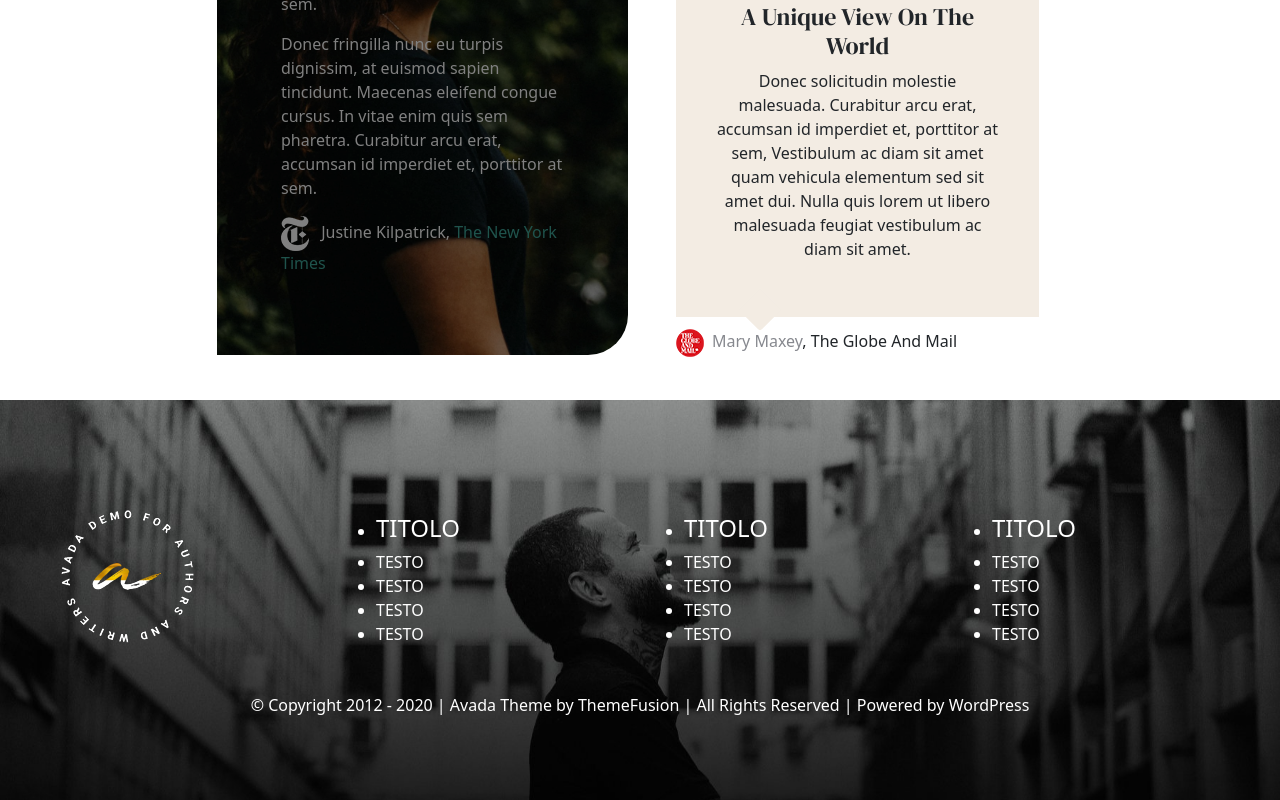
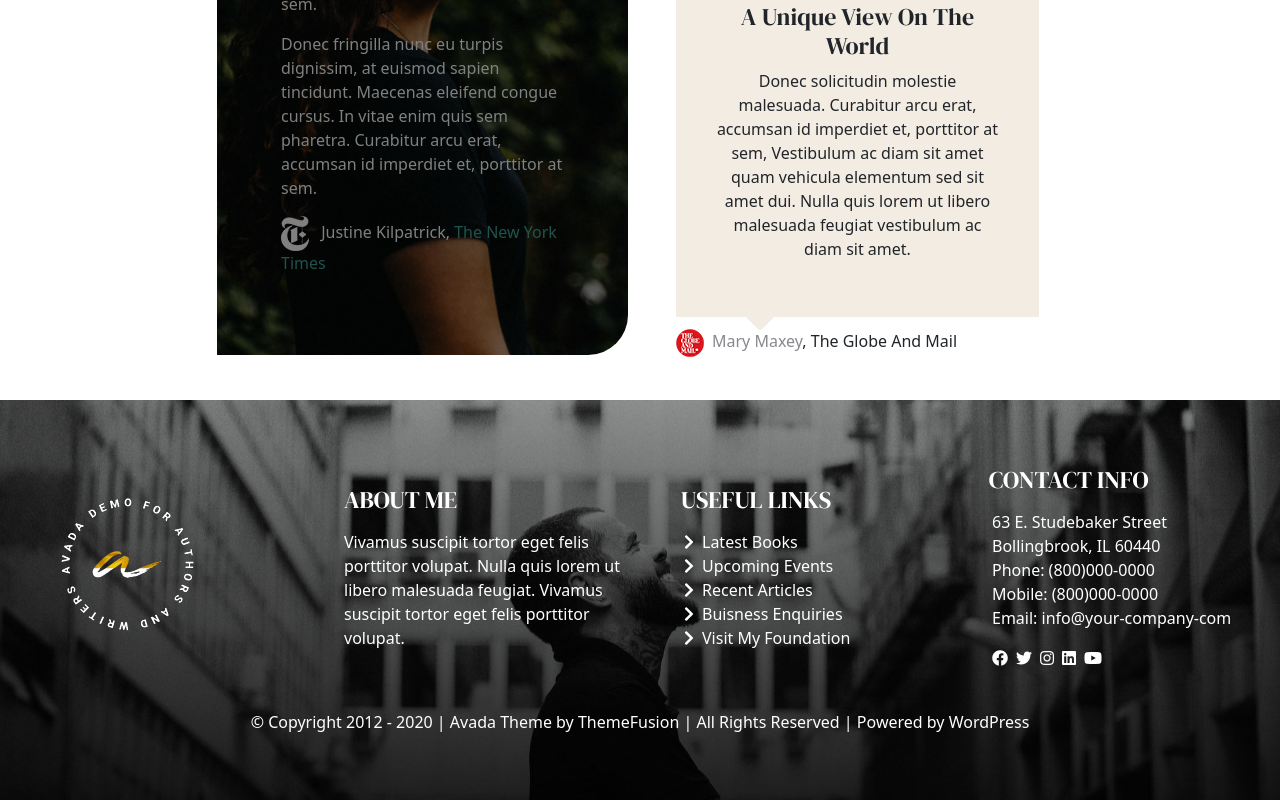
Before and after one commit to Riki420/proj-html-vuejs, a Vue app: page / in a window 1280 px wide. Shown: the part 2039-2839 px from the top of the page. Built offline with nearby package versions, Linux system fonts and the light colour scheme; a web font is replaced by a local one.

Commit message:
adjust content footer

```diff
--- a/src/assets/scss/_text.scss
+++ b/src/assets/scss/_text.scss
@@ -5,65 +5,64 @@
 //--------------------------------------------------------------------------------------//
 
 //COLOR CUBE
-.tundora{
+.tundora {
   color: $tundora;
 }
-.suvaGray{
+.suvaGray {
   color: $suvaGray;
 }
-.cornFlowerBlue{
+.cornFlowerBlue {
   color: $cornFlowerBlue;
 }
-.pumice{
+.pumice {
   color: $pumice;
 }
-.blueLagoon{
+.blueLagoon {
   color: $blueLagoon;
 }
-.cornHarvest{
+.cornHarvest {
   color: $cornHarvest;
 }
-.fountainBlue{
+.fountainBlue {
   color: $fountainBlue;
 }
-.alizarinCrimson{
-    color: $alizarinCrimson
+.alizarinCrimson {
+  color: $alizarinCrimson;
 }
 
 //MEDIAN CUT
-.dawnPink{
+.dawnPink {
   color: $dawnPink;
 }
-.codGray{
+.codGray {
   color: $codGray;
 }
-.pewter{
+.pewter {
   color: $pewter;
 }
-.sandDune{
+.sandDune {
   color: $sandDune;
 }
-.osloGray{
+.osloGray {
   color: $osloGray;
 }
 
 //MATERIAL DESIGN
-.anzac{
+.anzac {
   color: $anzac;
 }
-.scorpion{
+.scorpion {
   color: $scorpion;
 }
-.keppel{
+.keppel {
   color: $keppel;
 }
-.merlin{
+.merlin {
   color: $merlin;
 }
-.tan{
+.tan {
   color: $tan;
 }
-
 
 //--------------------------------------------------------------------------------------//
 //                                                                                      //
@@ -71,18 +70,17 @@
 //                                                                                      //
 //--------------------------------------------------------------------------------------//
 
-.handwrite-big{
-    font-family: 'Kristi', cursive;
+.handwrite-big {
+  font-family: "Kristi", cursive;
   font-size: 64pt;
   color: $cornFlowerBlue;
 }
 
-.handwrite-small{
-    font-family: 'Kristi', cursive;
+.handwrite-small {
+  font-family: "Kristi", cursive;
   font-size: 32pt;
   color: $cornFlowerBlue;
 }
-
 
 //--------------------------------------------------------------------------------------//
 //                                                                                      //
@@ -90,6 +88,12 @@
 //                                                                                      //
 //--------------------------------------------------------------------------------------//
 
-.dm-serif{
-    font-family: 'DM Serif Display', serif;
+.dm-serif {
+  font-family: "DM Serif Display", serif;
 }
+
+/**INDENT**/
+
+.indent-2 {
+  text-indent: 1.2em;
+}
--- a/src/components/Footer.vue
+++ b/src/components/Footer.vue
@@ -1,5 +1,7 @@
 <template>
-  <div class="container-fluid bg-foot mt-4 d-flex align-items-center">
+  <div
+    class="container-fluid bg-foot mt-4 d-flex align-items-center align-content-center"
+  >
     <div class="row p-4 justify-content-center flex-grow-1 align-items-center">
       <!--LOGO FOOTER-->
       <div class="col">
@@ -11,37 +13,85 @@
           />
         </figure>
       </div>
-      <!--FIRST UL-->
-      <div class="col">
-        <ul class="text-white">
-          <li><h4>TITOLO</h4></li>
-          <li>TESTO</li>
-          <li>TESTO</li>
-          <li>TESTO</li>
-          <li>TESTO</li>
-        </ul>
+      <!--ABOUT ME-->
+      <div class="col d-flex flex-column">
+        <div>
+          <h4 class="dm-serif text-white pb-2">ABOUT ME</h4>
+        </div>
+        <div>
+          <p class="text-white">
+            Vivamus suscipit tortor eget felis porttitor volupat. Nulla quis
+            lorem ut libero malesuada feugiat. Vivamus suscipit tortor eget
+            felis porttitor volupat.
+          </p>
+        </div>
       </div>
-      <!--SECOND UL-->
-      <div class="col">
-        <ul class="text-white">
-          <li><h4>TITOLO</h4></li>
-          <li>TESTO</li>
-          <li>TESTO</li>
-          <li>TESTO</li>
-          <li>TESTO</li>
-        </ul>
+      <!--USEFUL LINKS-->
+      <div class="col d-flex flex-column">
+        <div>
+          <h4 class="dm-serif text-white pb-2 indent-2">USEFUL LINKS</h4>
+        </div>
+        <div>
+          <ul class="text-white list-style-none">
+            <li>
+              <a href="#"
+                ><i class="fas fa-chevron-right me-2"></i>Latest Books</a
+              >
+            </li>
+            <li>
+              <a href="#"
+                ><i class="fas fa-chevron-right me-2"></i>Upcoming Events</a
+              >
+            </li>
+            <li>
+              <a href="#"
+                ><i class="fas fa-chevron-right me-2"></i>Recent Articles</a
+              >
+            </li>
+            <li>
+              <a href="#"
+                ><i class="fas fa-chevron-right me-2"></i>Buisness Enquiries</a
+              >
+            </li>
+            <li>
+              <i class="fas fa-chevron-right me-2"></i>Visit My Foundation
+            </li>
+          </ul>
+        </div>
       </div>
-      <!--THIRD UL-->
-      <div class="col">
-        <ul class="text-white">
-          <li><h4>TITOLO</h4></li>
-          <li>TESTO</li>
-          <li>TESTO</li>
-          <li>TESTO</li>
-          <li>TESTO</li>
-        </ul>
+      <!--CONTACT INFO-->
+      <div class="col d-flex flex-column">
+        <div>
+          <h4 class="dm-serif text-white pb-2 indent-2">CONTACT INFO</h4>
+        </div>
+        <div>
+          <ul class="text-white list-style-none">
+            <li>63 E. Studebaker Street Bollingbrook, IL 60440</li>
+            <li>Phone: (800)000-0000</li>
+            <li>Mobile: (800)000-0000</li>
+            <li>Email: info@your-company-com</li>
+          </ul>
+          <ul class="d-flex list-style-none text-white">
+            <li>
+              <a href="#"><i class="fab fa-facebook me-2"></i></a>
+            </li>
+            <li>
+              <a href="#"><i class="fab fa-twitter me-2"></i></a>
+            </li>
+            <li>
+              <a href="#"><i class="fab fa-instagram me-2"></i></a>
+            </li>
+            <li>
+              <a href="#"><i class="fab fa-linkedin me-2"></i></a>
+            </li>
+            <li>
+              <a href="#"><i class="fab fa-youtube me-2"></i></a>
+            </li>
+          </ul>
+        </div>
       </div>
-      <div class="col-12 text-center text-white">
+      <!--COPYRIGHT-->
+      <div class="col-12 text-center text-white mt-4">
         &copy; Copyright 2012 - 2020 | Avada Theme by ThemeFusion | All Rights
         Reserved | Powered by WordPress
       </div>
@@ -62,4 +112,14 @@ export default {
   background-size: cover;
   min-height: 400px;
 }
+.list-inline {
+  display: block;
+}
+.list-style-none {
+  list-style: none;
+  a {
+    text-decoration: none;
+    color: #fff;
+  }
+}
 </style>
```
Lines whose indentation alone changed are shown as unchanged.
